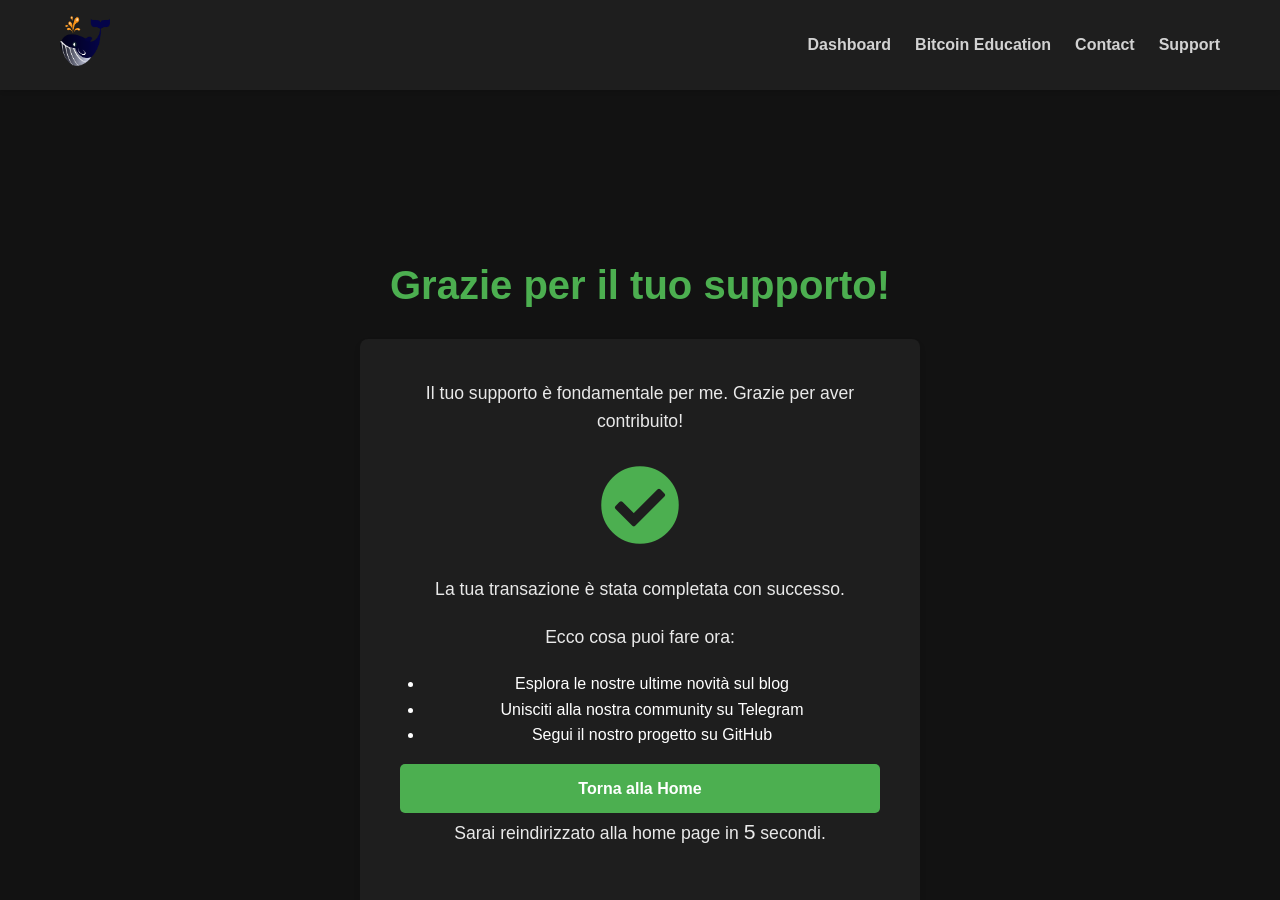
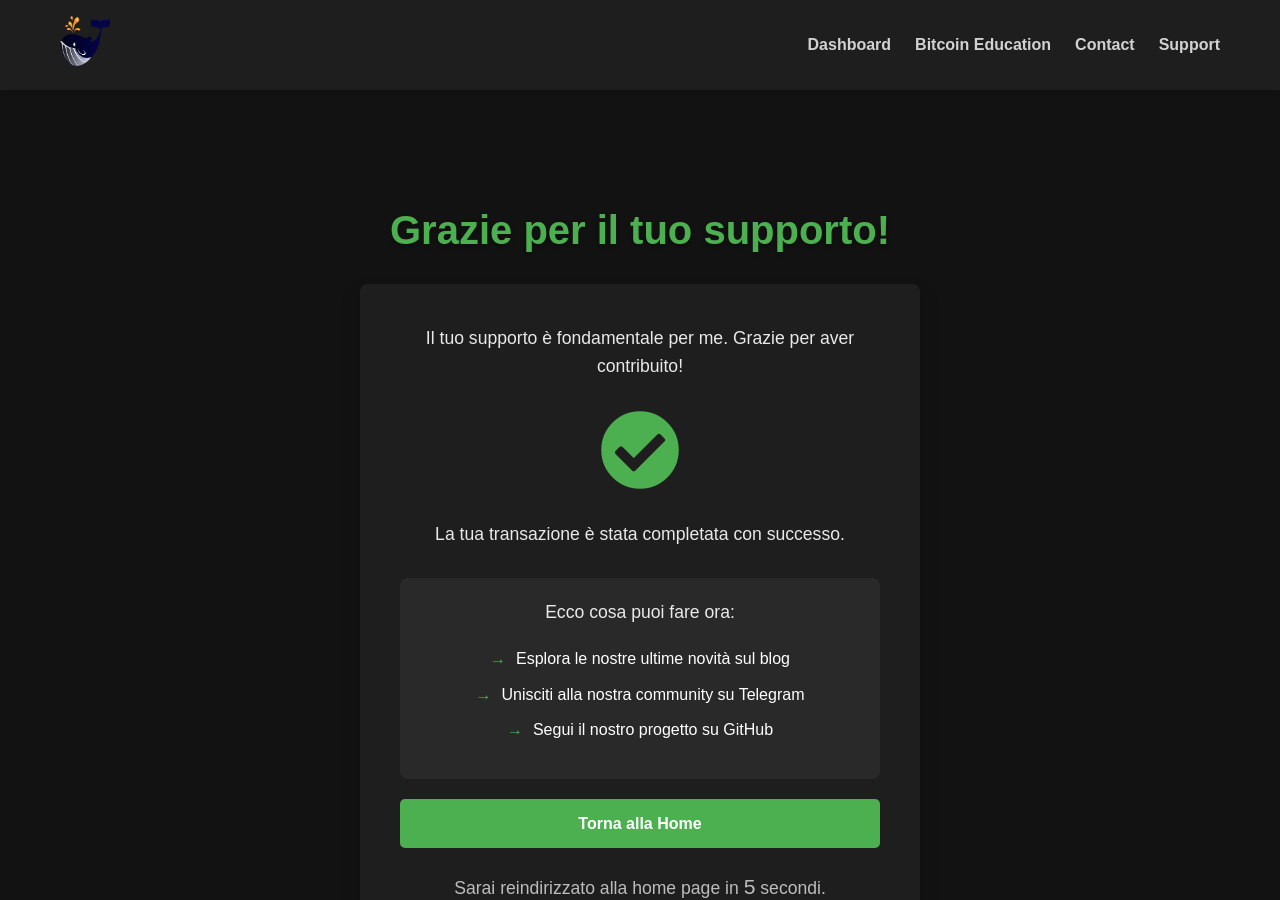
Before and after one commit to whiterabbit21m-test/whiterabbit21m-test.github.io, a Jekyll site: the page built from thank-you.html, in a window 1280 px wide and 900 px high. Built offline with Jekyll 4.4.1, drawn with Linux system fonts in a browser that asks for light colours.

Commit message:
Update _thank-you.scss

```diff
--- a/_sass/_thank-you.scss
+++ b/_sass/_thank-you.scss
@@ -25,6 +25,7 @@
     h1 {
       font-size: 2.5em;
       color: $accent-color;
+      text-shadow: 0 2px 4px rgba(0,0,0,0.3);
     }
   }
 
@@ -32,7 +33,12 @@
     background-color: $card-bg-color;
     padding: 40px;
     border-radius: 8px;
-    box-shadow: 0 4px 6px rgba(0, 0, 0, 0.1);
+    box-shadow: 0 10px 20px rgba(0, 0, 0, 0.2);
+    transition: transform 0.3s ease;
+
+    &:hover {
+      transform: translateY(-5px);
+    }
 
     p {
       font-size: 1.1em;
@@ -50,6 +56,28 @@
     }
   }
 
+  .additional-info {
+    margin-top: 30px;
+    padding: 20px;
+    background-color: rgba(255,255,255,0.05);
+    border-radius: 8px;
+
+    ul {
+      list-style-type: none;
+      padding: 0;
+
+      li {
+        margin-bottom: 10px;
+
+        &:before {
+          content: '→';
+          color: $accent-color;
+          margin-right: 10px;
+        }
+      }
+    }
+  }
+
   .cta-button {
     display: inline-block;
     background-color: $accent-color;
@@ -59,11 +87,18 @@
     text-decoration: none;
     font-weight: bold;
     transition: background-color 0.3s ease, transform 0.2s ease;
+    margin-top: 20px;
 
     &:hover {
       background-color: darken($accent-color, 10%);
       transform: translateY(-2px);
     }
+  }
+
+  .redirect-timer {
+    margin-top: 20px;
+    font-size: 0.9em;
+    color: rgba($text-color-light, 0.7);
   }
 }
 
```
